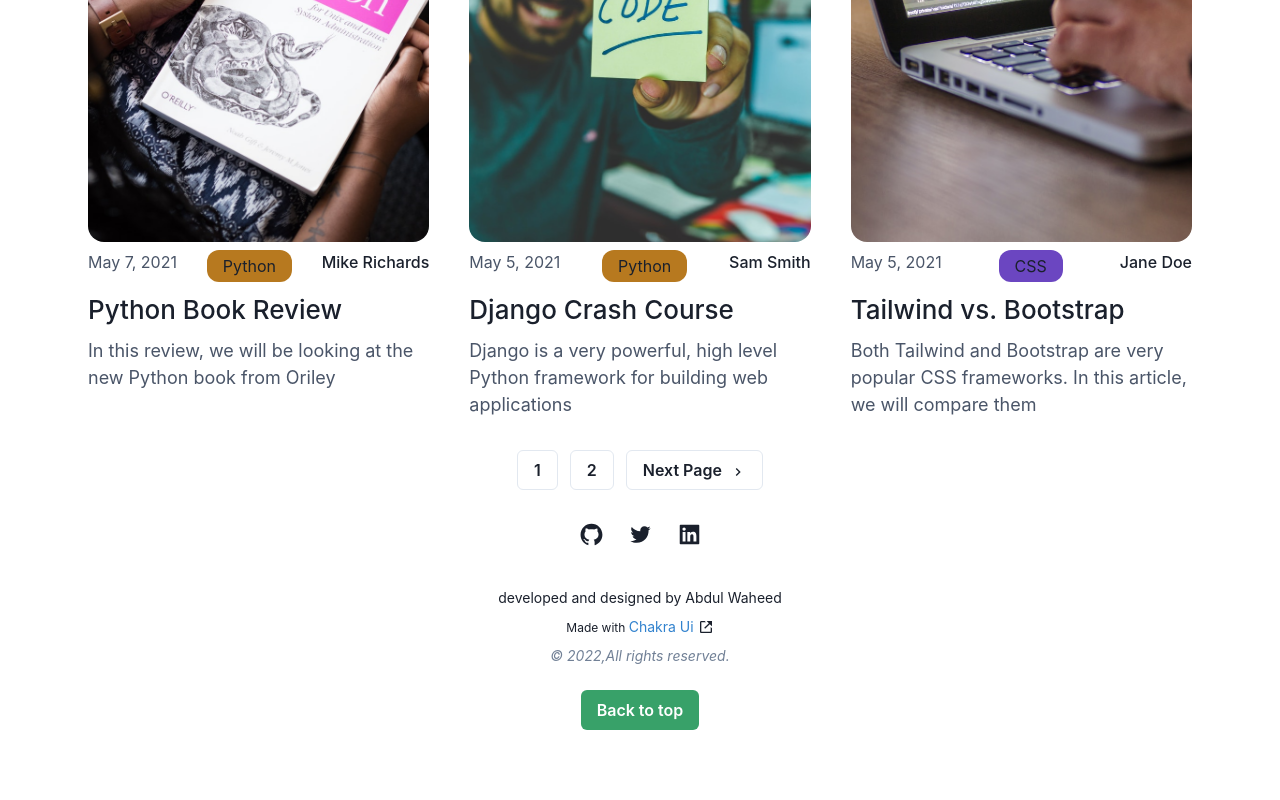
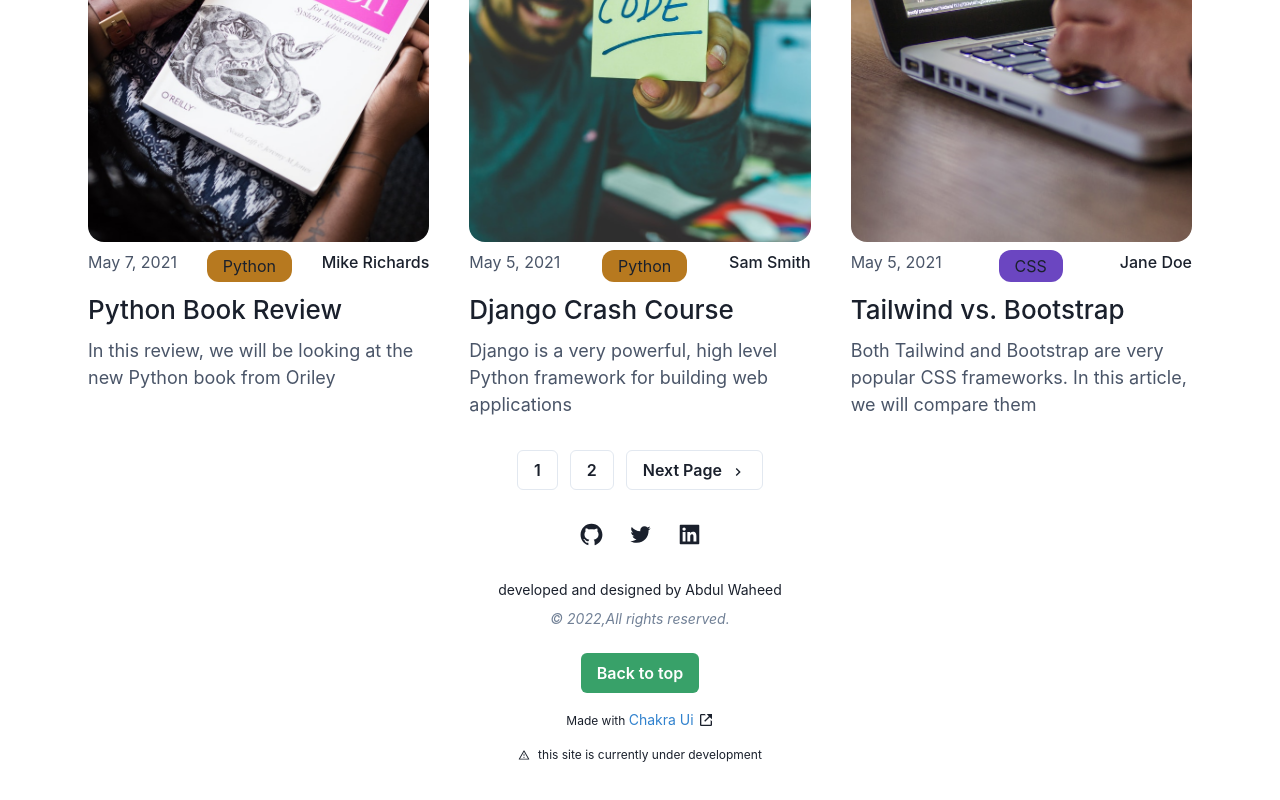
Before and after one commit to waheed-dev/markdown-blog, a Next.js app: page /blog in a window 1280 px wide. Shown: the part 1198-1998 px from the top of the page. Before the commit the page ends 1976 px from the top, so only its background shows below. Built offline with nearby package versions, Linux system fonts and the light colour scheme.

Commit message:
building footer

```diff
--- a/components/Footer.js
+++ b/components/Footer.js
@@ -1,5 +1,5 @@
 import {Box, Flex, Heading, Text, Link, Button} from "@chakra-ui/react";
-import {AiFillGithub, AiFillLinkedin, AiOutlineTwitter} from "react-icons/ai";
+import {AiFillGithub, AiFillLinkedin, AiOutlineTwitter, AiOutlineWarning} from "react-icons/ai";
 import {BiLinkExternal} from "react-icons/bi";
 
 const Footer = () => {
@@ -10,7 +10,7 @@ const Footer = () => {
     }
     return (
         <Box as={'footer'}>
-        <Flex justifyContent={'center'} pb={'10'}>
+        <Flex justifyContent={'center'} pb={'8'} mt={'4'}>
             <Box display={'flex'} gridGap={'6'}>
                 <AiFillGithub size={'25'}/>
                 <AiOutlineTwitter size={'25'} />
@@ -19,15 +19,16 @@ const Footer = () => {
         </Flex>
             <Box textAlign={'center'} pb={'12'}>
                 <Text fontSize={'sm'} mb={'2'}>developed and designed by Abdul Waheed</Text>
-                <Box display={'flex'} justifyContent={'center'} gap={'1'} alignItems={'center'} mb={'2'}>
-                <Text fontSize={'xs'}>Made with <Link color={'blue.500'} fontSize={'sm'} href={'https://chakra-ui.com/'} isExternal>
-                    Chakra Ui
-                </Link>
-                </Text>
-                   <BiLinkExternal/>
-                </Box>
                 <Text fontStyle={'italic'} color={'gray.500'} fontSize={'sm'}>© 2022,All rights reserved.</Text>
                 <Button bgColor={'green.500'} _hover={{backgroundColor : 'green.600'}} color={'white'} _dark={{backgroundColor : 'green.400'}} onClick={scrollToTop} mt={'6'} >Back to top</Button>
+                <Box display={'flex'} justifyContent={'center'} gap={'1'} alignItems={'center'} mb={'2'} mt={'4'}>
+                    <Text fontSize={'xs'}>Made with <Link color={'blue.500'} fontSize={'sm'} href={'https://chakra-ui.com/'} isExternal>
+                        Chakra Ui
+                    </Link>
+                    </Text>
+                    <BiLinkExternal/>
+                </Box>
+                <Text fontSize={'xs'} mb={'2'} display={'flex'} justifyContent={'center'} alignItems={'center'} gap={'2'} mt={'4'}><AiOutlineWarning/> this site is currently under development</Text>
             </Box>
 
         </Box>
```
